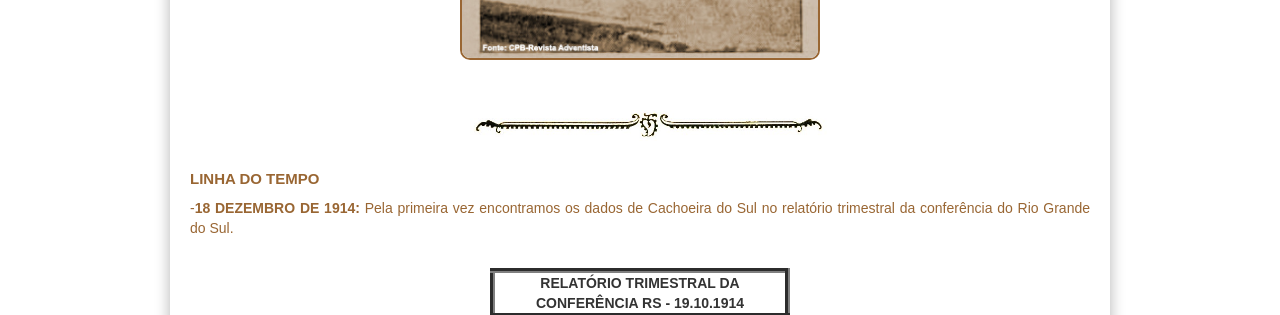
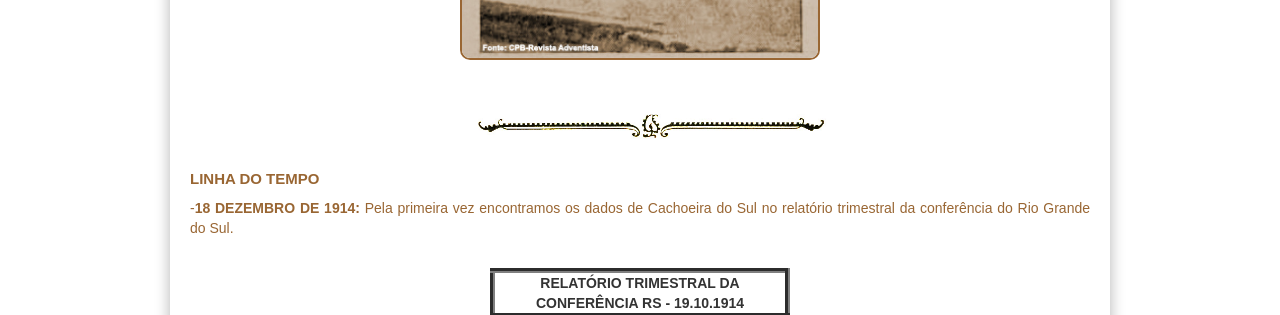
Before and after one commit to claudiovargas1955/claudiovargas1955.github.io, a Jekyll site: the page built from _pages/história-da-iasd-cachoeira.html, in a window 1280 px wide. Shown: the part 926-1241 px from the top of the page. Built offline with Jekyll 4.4.1, drawn with Linux system fonts in a browser that asks for light colours; some web fonts are replaced.

Commit message:
Update história-da-iasd-cachoeira.html

```diff
--- a/_pages/história-da-iasd-cachoeira.html
+++ b/_pages/história-da-iasd-cachoeira.html
@@ -117,7 +117,7 @@
   <figcaption>
 <h3><br><br><br><br>Pr. Aracely Mello<br>Pr. Ataliba Huff<br>Ledovina Marafiga<br>Guilherme Gustavo Preuss<br></h3></figcaption></figure><br>
 
-<img class="dir3" style="float:center"; src="/images/separador.jpg" class="img-responsive" width="400px" title="";/><br>
+<img class="dir3" style="float:center"; src="/images/separador2.jpg" class="img-responsive" width="400px" title="";/><br>
 
 <h5>LINHA DO TEMPO</h5>
 <p>-<b>18 DEZEMBRO DE 1914:</b> Pela primeira vez encontramos os dados de Cachoeira do Sul no relatório trimestral da conferência do Rio Grande do Sul.
```
